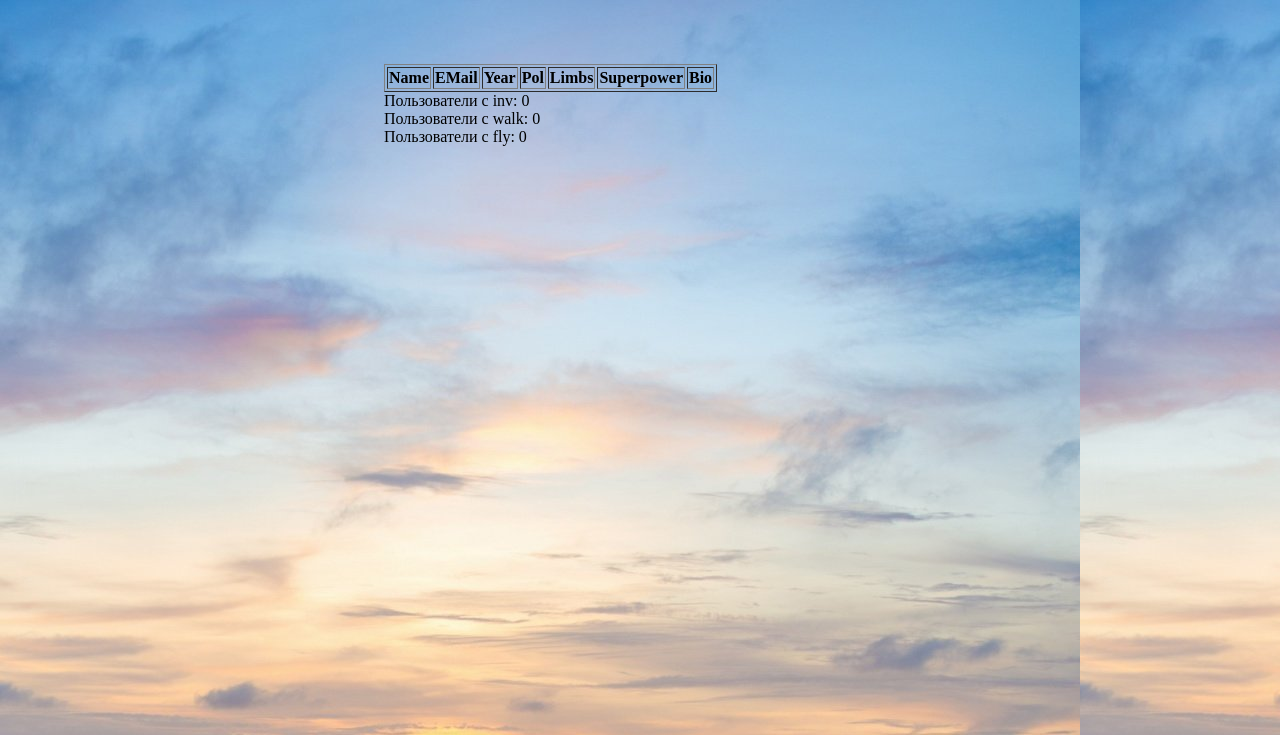
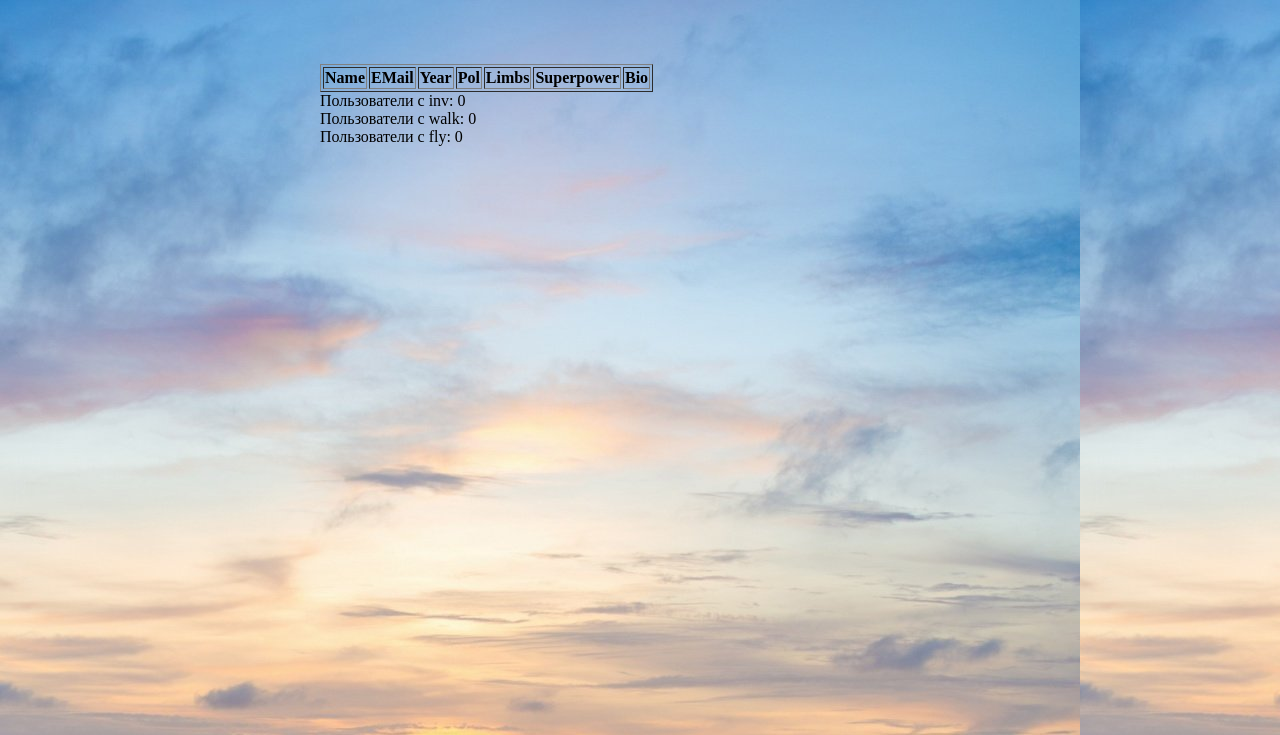
Before and after one commit to AleksandraShmakova/Backend6, a PHP site: page /tab.php in a window 1280 px wide. Shown: the top 735 px of the page. Run offline with PHP 8.4, Linux system fonts and the light colour scheme; data that the repository does not hold is empty.

Commit message:
Update tab.php

```diff
--- a/tab.php
+++ b/tab.php
@@ -6,7 +6,7 @@ body{
     justify-content:center;
     margin-top:5%;
     margin-bottom:5%;
-    margin-left: 30%;
+    margin-left: 25%;
 }
   .form1{
     max-width: 960px;
```
